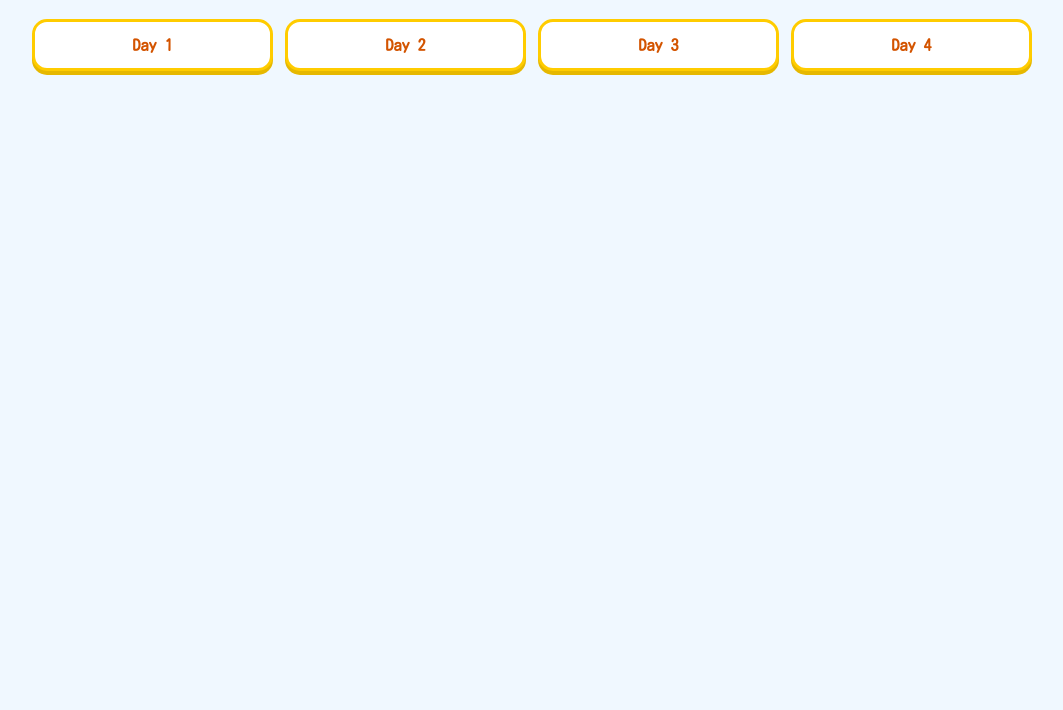
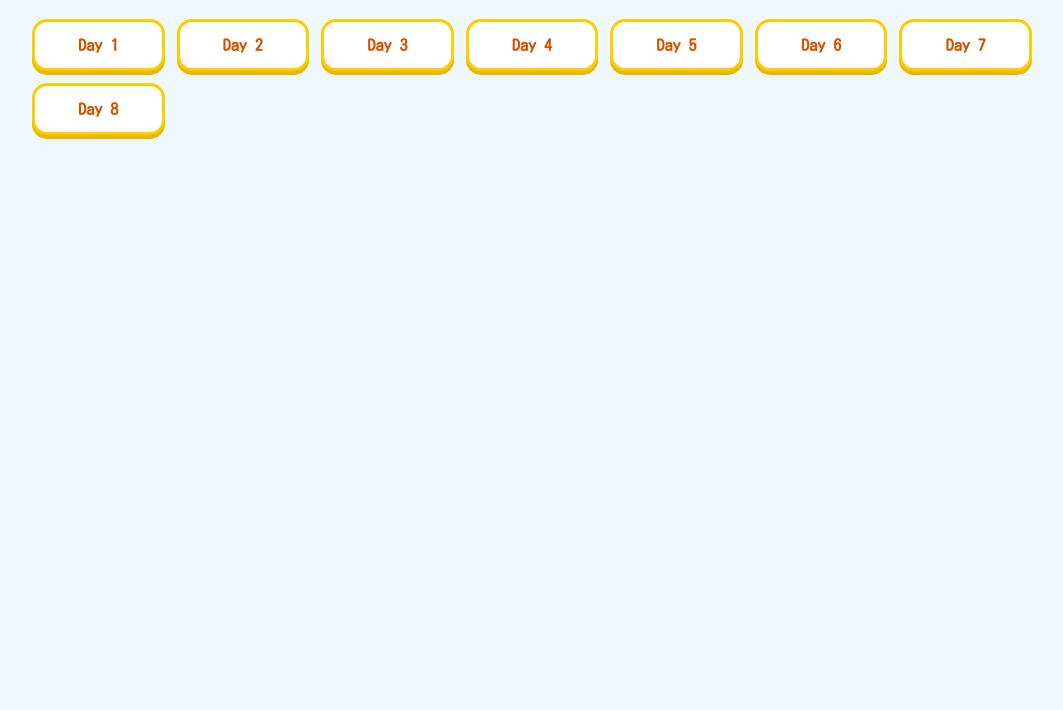
Before and after one commit to EigoStudio/Kikutan-2Q-Anaume, a plain HTML site: page index.html in a window 1280 px wide. Shown: the part 90-800 px from the top of the page, without its empty margins (108-1171 px from the left). Drawn offline with Linux system fonts and the light colour scheme.

Commit message:
Update index.html

```diff
--- a/index.html
+++ b/index.html
@@ -60,6 +60,10 @@
 <li><a href="Kikutan-3Q-Anaume-Day2.html">Day 2</a></li>
 <li><a href="Kikutan-2Q-Anaume-Day3.html">Day 3</a></li>
 <li><a href="Kikutan-2Q-Anaume-Day4.html">Day 4</a></li>
+        <li><a href="Kikutan-2Q-Anaume-Day5.html">Day 5</a></li>
+        <li><a href="Kikutan-2Q-Anaume-Day6.html">Day 6</a></li>
+        <li><a href="Kikutan-2Q-Anaume-Day7.html">Day 7</a></li>
+        <li><a href="Kikutan-2Q-Anaume-Day8.html">Day 8</a></li>
 
     </ul>
 
```
